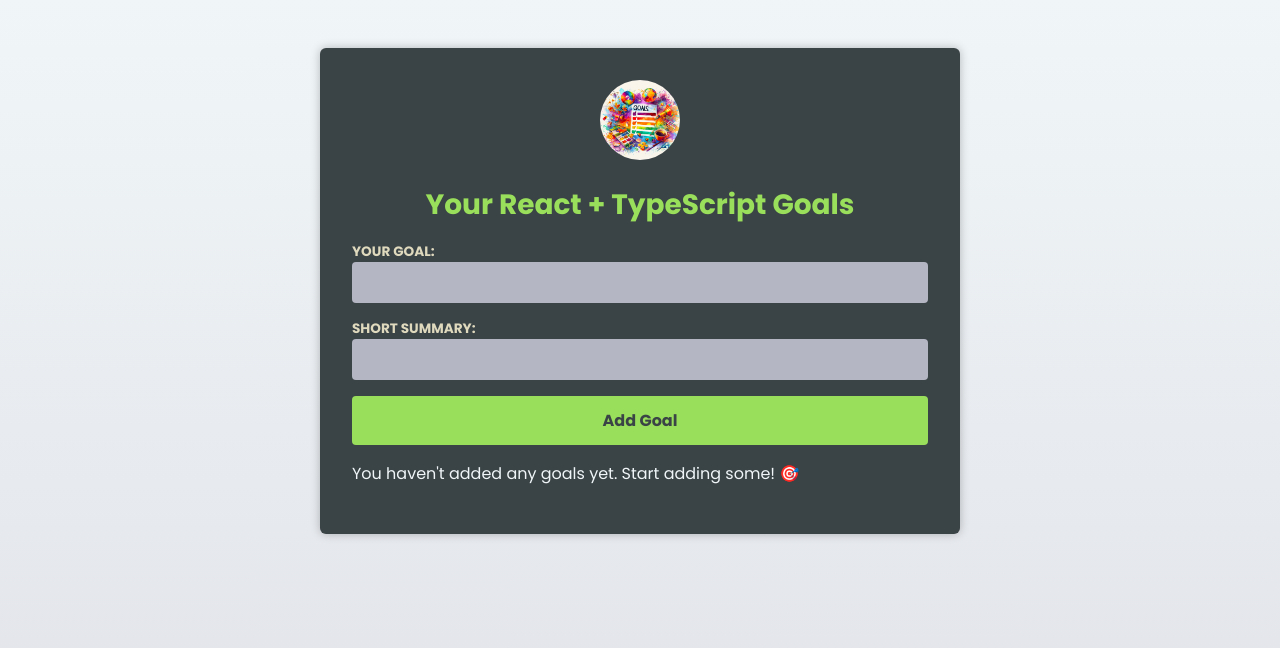
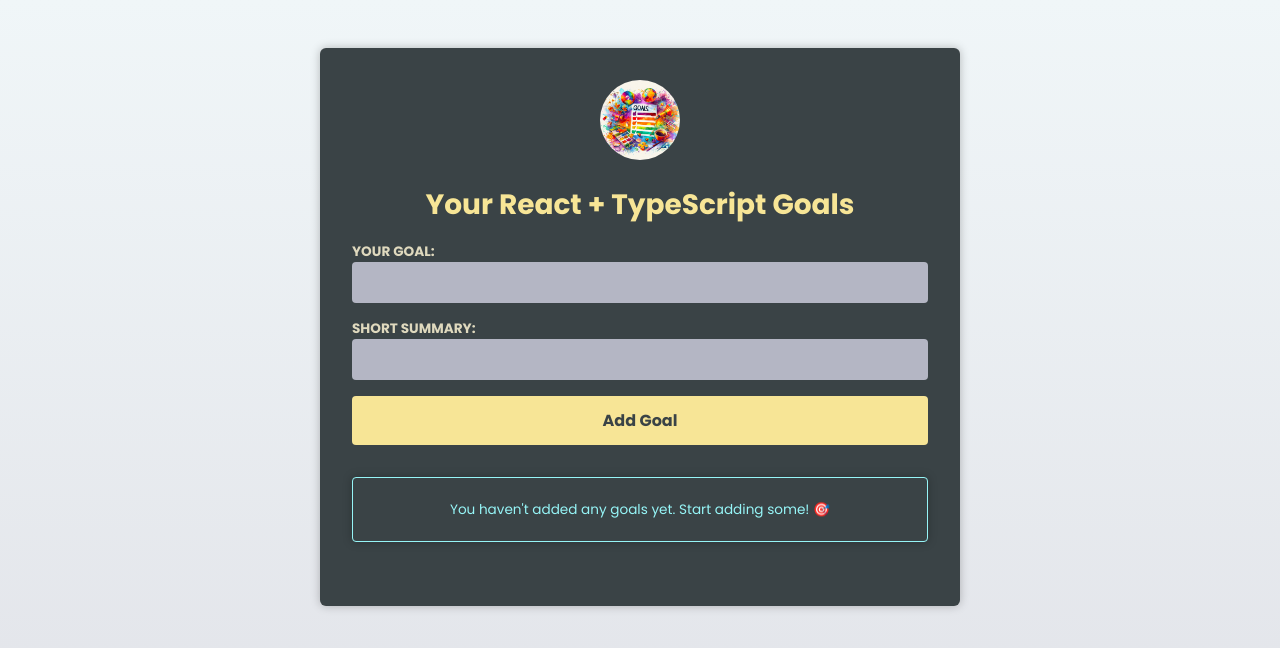
Before and after one commit to rishikesh-negi/goals-app-react-with-ts, a React (Vite) app: page / in a window 1280 px wide. Shown: the top 648 px of the page. Built offline with nearby package versions, Linux system fonts and the light colour scheme.

Commit message:
Added different styles for the 'hint' and 'warning' type info box

```diff
--- a/src/index.css
+++ b/src/index.css
@@ -41,7 +41,7 @@
 header h1 {
   margin: 0;
   font-size: 1.75rem;
-  color: #9adf5b;
+  color: #f7e596;
 }
 
 label {
@@ -66,7 +66,7 @@
   width: 100%;
   padding: 0.75rem;
   margin-top: 1rem;
-  background-color: #9adf5b;
+  background-color: #f7e596;
   border: none;
   border-radius: 4px;
   font: inherit;
@@ -76,7 +76,7 @@
 }
 
 form button:hover {
-  background-color: #89d840;
+  background-color: #f9e175;
 }
 
 ul {
@@ -101,12 +101,6 @@
   align-items: flex-start;
 }
 
-li article div {
-  display: flex;
-  flex-direction: column;
-  gap: 0.4rem;
-}
-
 li h2 {
   margin: 0;
   font-size: 1.25rem;
@@ -122,8 +116,6 @@
 li button {
   font: inherit;
   padding: 0 0.5rem;
-  text-decoration: underline;
-  text-underline-offset: 0.15rem;
   background: transparent;
   border: none;
   color: #909a9a;
@@ -134,7 +126,31 @@
   color: #f9a73b;
 }
 
-.fallback {
+.infobox {
+  margin: 2rem 0;
+  padding: 0.5rem;
   text-align: center;
-  color: #acd1ce;
+  box-shadow: 0 0 10px rgba(0, 0, 0, 0.25);
+  font-size: 0.85rem;
+  border-radius: 4px;
 }
+
+.infobox-hint {
+  border: 1px solid #96f5f7;
+  color: #96f5f7;
+}
+
+.infobox-warning.warning--low {
+  border: 1px solid #f6d84f;
+  color: #f6d84f;
+}
+
+.infobox-warning.warning--medium {
+  border: 1px solid #f9a73b;
+  color: #f9a73b;
+}
+
+.infobox-warning.warning--high {
+  border: 1px solid #f97373;
+  color: #f97373;
+}
```
